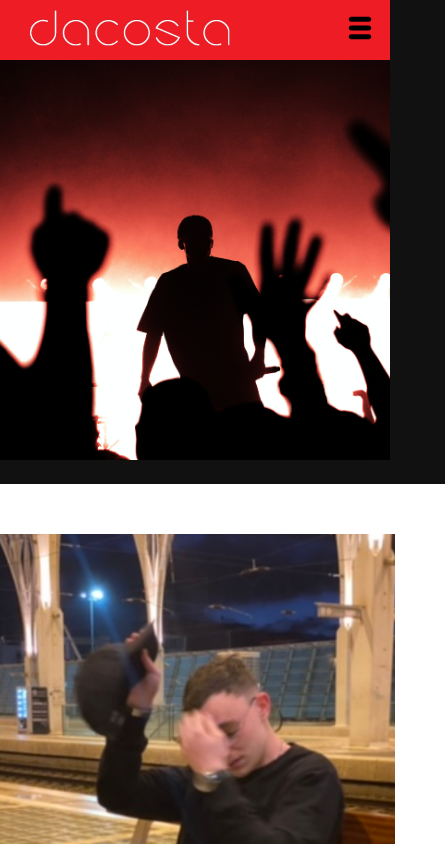
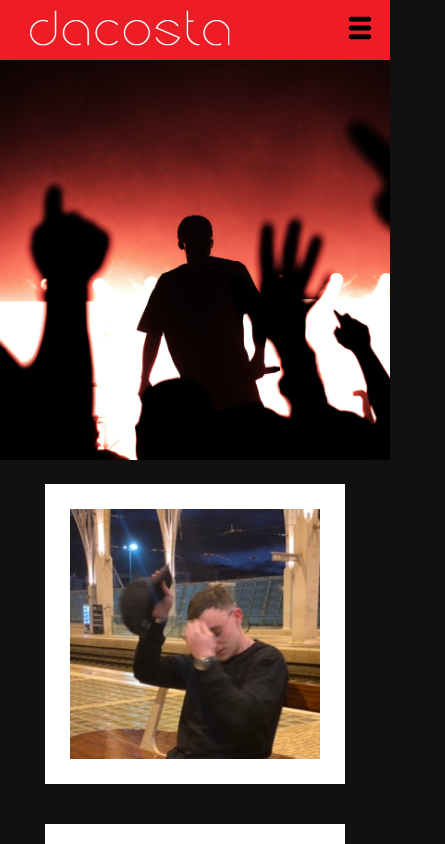
Before and after one commit to ruicosta1933/artist, a React (Create React App) app: page / in a window 390 px wide. Shown: the top 844 px of the page, 445 px wide, since content can reach past the window. Built offline with nearby package versions, Linux system fonts and the light colour scheme.

Commit message:
bugs fixed

```diff
--- a/src/components/music/card/card.module.css
+++ b/src/components/music/card/card.module.css
@@ -11,8 +11,8 @@
 }
 
 .image {
-    width: 400px;
-    height: 400px;
+    width: 450px;
+    height: 450px;
     object-fit: cover;
 }
 
@@ -42,3 +42,24 @@
     height: 100px;
     object-fit: cover;
 }
+
+@media (max-width :500px){
+    .container{
+        width: 300px;
+        height: 300px;
+    }
+
+    .image{
+        width: 250px;
+        height: 250px;
+    }
+
+    .container:hover .onHover {
+        width: 300px;
+        height: 300px;
+    }
+    .appLogo{
+        width: 75px;
+        height: 75px;
+    }
+}
```
